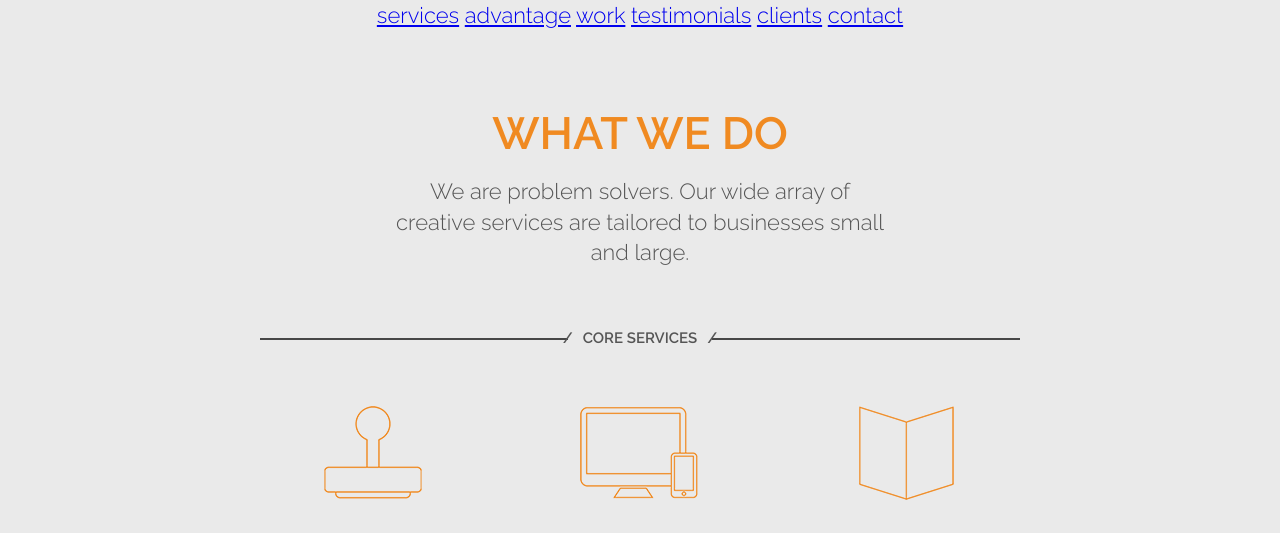
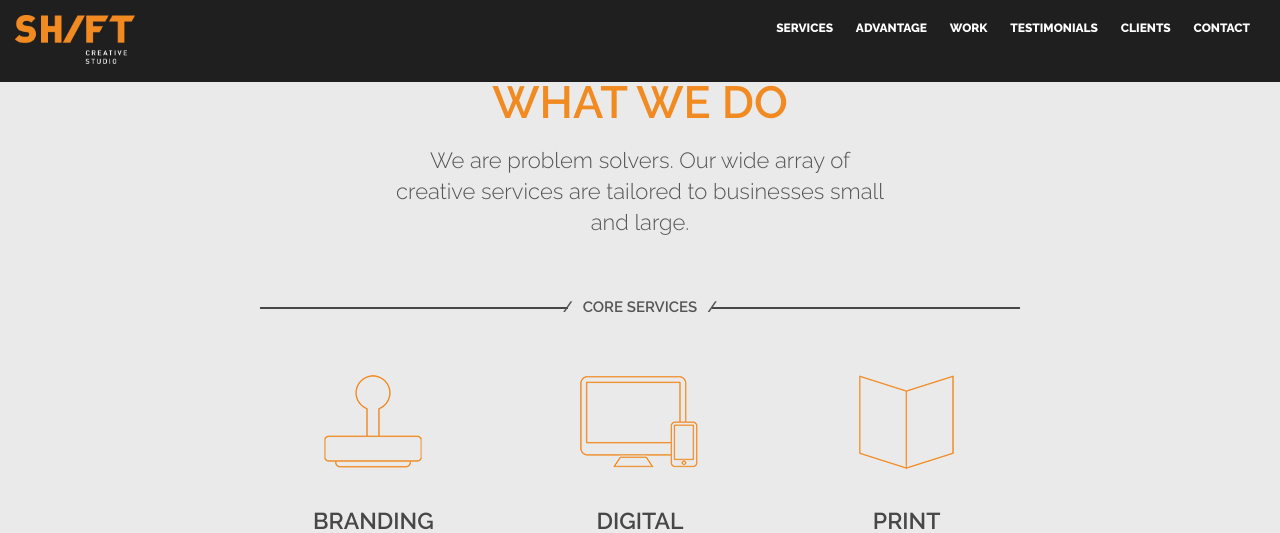
Before and after one commit to cristina-pizzagalli/shift, a PHP site: page / in a window 1280 px wide. Shown: the top 533 px of the page. Run offline with PHP 8.4, Linux system fonts and the light colour scheme; some libraries are stand-ins or nearby versions.

Commit message:
continued

```diff
--- a/assets/css/main.css
+++ b/assets/css/main.css
@@ -36,6 +36,32 @@ strong {
 }
 .content p {
   margin: 0px 0px 15px 0px;
+}
+#header {
+  display: block;
+  position: fixed;
+  top: 0px;
+  left: 0px;
+  width: 100%;
+  background: rgba(9,9,9,0.9);
+  text-align: left;
+  z-index: 999;
+}
+#header img.logo {
+  width: 120px;
+  padding: 15px 0px 10px 15px;
+}
+#header #nav {
+  font-size: 12px;
+  font-weight: 800;
+  float: right;
+  padding: 20px;
+}
+#header #nav a {
+  text-transform: uppercase;
+  text-decoration: none;
+  color: #ffffff;
+  padding: 10px;
 }
 .divide {
   display: block;
--- a/index.html
+++ b/index.html
@@ -9,7 +9,7 @@
   <link rel="icon" href="favicon.ico?v=1.1">
   <link href="assets/css/reset.css" rel="stylesheet" type="text/css">
   <link href="assets/css/main.css" rel="stylesheet" type="text/css">
-  <link href='https://fonts.googleapis.com/css?family=Raleway:300,600' rel='stylesheet' type='text/css'>
+  <link href='https://fonts.googleapis.com/css?family=Raleway:300,600,800' rel='stylesheet' type='text/css'>
   <link rel="stylesheet" href="https://maxcdn.bootstrapcdn.com/font-awesome/4.4.0/css/font-awesome.min.css">
 
   <script src="https://ajax.googleapis.com/ajax/libs/jquery/1.10.2/jquery.min.js"></script>
@@ -37,7 +37,7 @@
           target = target.length ? target : $('[name=' + this.hash.slice(1) +']');
           if (target.length) {
             $('html,body').animate({
-              scrollTop: target.offset().top
+              scrollTop: target.offset().top + (-60)
             }, 1000);
             return false;
           }
@@ -55,17 +55,16 @@
 <body id="top">
   <div ></div>
   <div id="header">
-    <div class="center">
-      <div id="nav">
-        <a href="#services">services</a>
-        <a href="#advantage">advantage</a>
-        <a href="#work">work</a>
-        <a href="#testimonials">testimonials</a>
-        <a href="#clients">clients</a>
-        <a href="#contact">contact</a>
-      </div>
-      <div class="clear"></div>
+    <img src="assets/images/shift-logo.png" class="logo"/>
+    <div id="nav">
+      <a href="#whatwedo">services</a>
+      <a href="#ouradvantage">advantage</a>
+      <a href="#ourwork">work</a>
+      <a href="#testimonial">testimonials</a>
+      <a href="#clients">clients</a>
+      <a href="#contact">contact</a>
     </div>
+    <div class="clear"></div>
   </div>
   <div id="whatwedo">
     <div class="content">
```
Also changed, not shown: assets/images/accent-left.png (deleted), assets/images/accent-right.png (deleted), assets/images/shift-logo.png (added).
